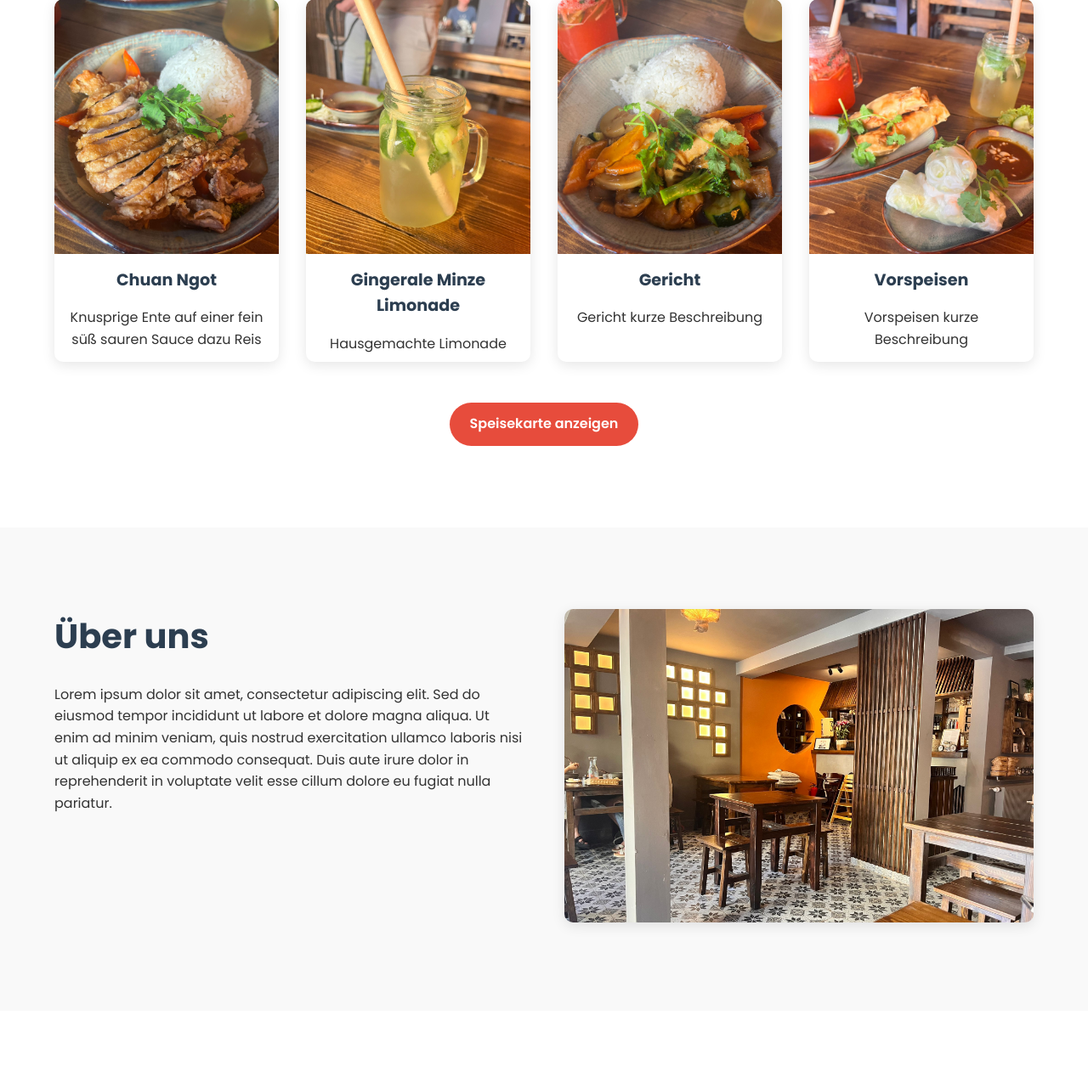
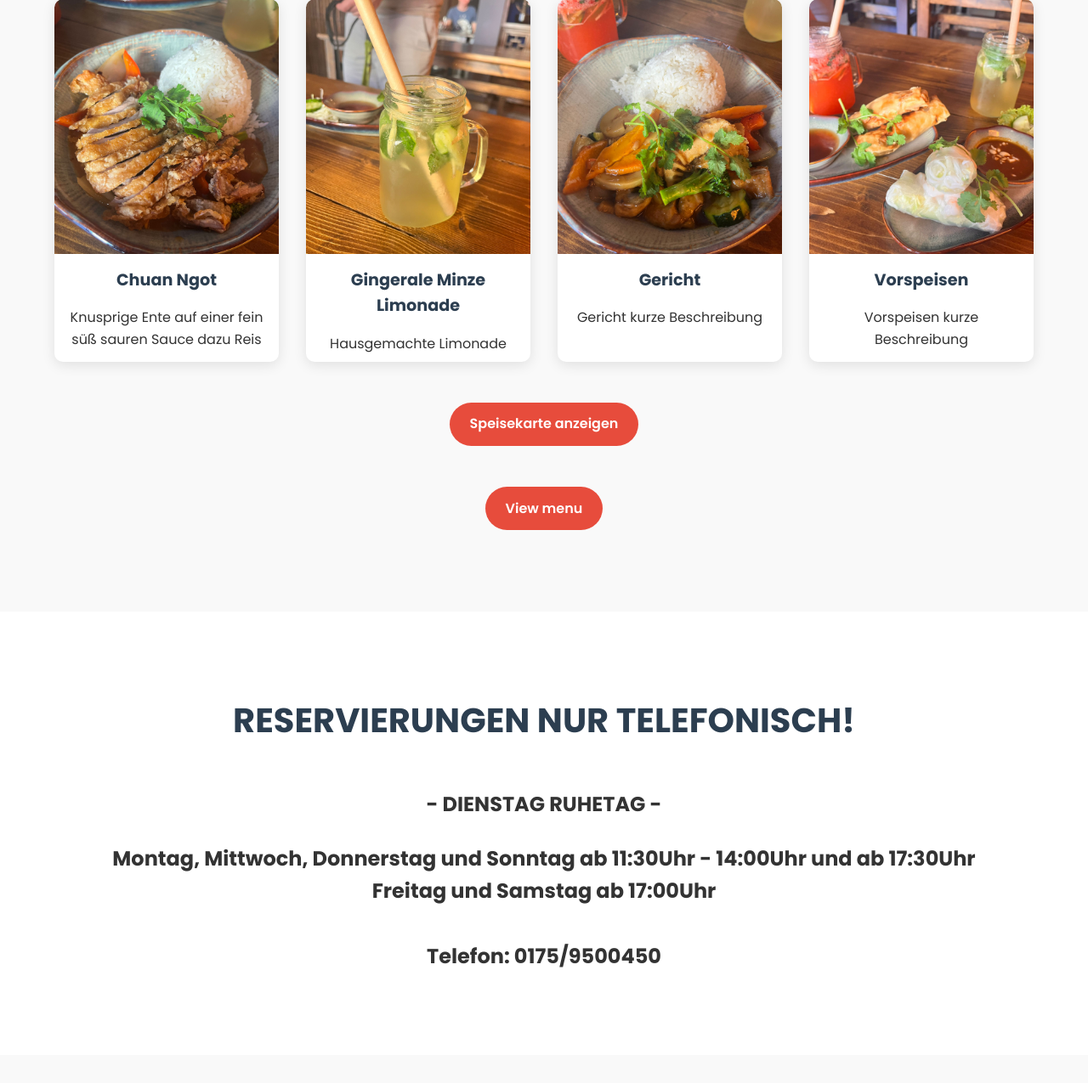
Before and after one commit to anonknowsit/restaurant-dummy, a PHP site: page / in a window 1280 px wide. Shown: the part 1009-2284 px from the top of the page at 85% size. Run offline with PHP 8.4, Linux system fonts and the light colour scheme.

Commit message:
adjust website

```diff
--- a/css/styles.css
+++ b/css/styles.css
@@ -159,7 +159,7 @@ nav {
 /* Menu section styles */
 .menu {
   padding: 6rem 5%;
-  background-color: #fff;
+  background-color: #f9f9f9;
 }
 
 .menu h2 {
@@ -225,6 +225,77 @@ nav {
 /* Add this style to ensure the link is centered */
 .menu {
   text-align: center; /* Center all text in the menu section */
+}
+
+/* Reservation section styles */
+.reservation {
+  padding: 6rem 5%;
+  background-color: #fff;
+}
+
+.reservation h2 {
+  text-align: center;
+  margin-bottom: 3rem;
+  font-size: 2.5rem;
+  color: #2c3e50;
+}
+
+.reservation-grid {
+  display: grid;
+  grid-template-columns: repeat(auto-fit, minmax(250px, 1fr));
+  gap: 2rem;
+}
+
+.reservation-item {
+  background-color: #fff;
+  border-radius: 10px;
+  overflow: hidden;
+  box-shadow: 0 4px 15px rgba(0, 0, 0, 0.1);
+  transition: transform 0.3s ease;
+}
+
+.reservation-item:hover {
+  transform: translateY(-5px);
+}
+
+.reservation-item img {
+  width: 100%;
+  height: 300px;
+  object-fit: cover;
+}
+
+.reservation-item h3,
+.reservation-item p,
+.reservation-item .price {
+  padding: 0.5rem 1rem;
+}
+
+.reservation-item h3 {
+  font-size: 1.2rem;
+  color: #2c3e50;
+}
+
+.view-full-reservation {
+  display: inline-block;
+  text-align: center;
+  margin-top: 3rem;
+  padding: 0.8rem 1.5rem;
+  background-color: #e74c3c;
+  color: #fff;
+  text-decoration: none;
+  font-weight: 600;
+  border-radius: 50px;
+  transition: background-color 0.3s ease, transform 0.3s ease;
+}
+
+.view-full-reservation:hover {
+  background-color: #c0392b;
+  transform: translateY(-3px);
+}
+
+/* Add this style to ensure the link is centered */
+.reservation {
+  text-align: center; /* Center all text in the reservation section */
 }
 
 /* About section styles */
@@ -294,6 +365,7 @@ nav {
   border: 1px solid #ddd;
   border-radius: 5px;
   font-family: "Poppins", sans-serif;
+  resize: vertical;
 }
 
 #contact-form button {
--- a/index.html
+++ b/index.html
@@ -22,13 +22,7 @@
                     <li><a href="#contact">Kontakt</a></li>
                 </ul>
                 <!-- Desktop reservation button -->
-            <a href="#" class="reservation-btn desktop-only">Reservieren</a>
-            </div>
-            <!-- Burger menu icon -->
-            <div class="burger">
-                <div class="line1"></div>
-                <div class="line2"></div>
-                <div class="line3"></div>
+            <a href="#reservation" class="reservation-btn desktop-only">Reservieren</a>
             </div>
         </nav>
     </header>
@@ -66,7 +60,17 @@
                     <p>Vorspeisen kurze Beschreibung</p>
                 </div>
             </div>
-            <a href="./misc/menu_german.pdf" class="view-full-menu" target="_blank" rel="noopener noreferrer">Speisekarte anzeigen</a>
+            <a href="./misc/menu_german.pdf" class="view-full-menu" target="_blank" rel="noopener noreferrer">Speisekarte anzeigen</a><br>
+            <a href="./misc/menu_english.pdf" class="view-full-menu" target="_blank" rel="noopener noreferrer">View menu</a>
+        </section>
+
+        <section id="reservation" class="reservation">
+            <h2>RESERVIERUNGEN NUR TELEFONISCH!</h2>
+            <h1>- DIENSTAG RUHETAG -</h1>
+            <br>
+            <div class="reservation-grid">
+            <h1>Montag, Mittwoch, Donnerstag und Sonntag ab 11:30Uhr - 14:00Uhr und ab 17:30Uhr <br> Freitag und Samstag ab 17:00Uhr <br><br> Telefon: 0175/9500450</h1>
+            </div>
         </section>
 
         <section id="about" class="about">
@@ -87,7 +91,7 @@
                     <input type="email" name="email" placeholder="Email" required>
                     <select name="reason" required>
                         <option value="" disabled selected>Grund der Kontaktaufnahme</option>
-                        <option value="reservation">Reservierung</option>
+                        <!--<option value="reservation">Reservierung</option>-->
                         <option value="inquiry">Allgemeine Frage</option>
                         <option value="feedback">Feedback</option>
                     </select>
@@ -97,7 +101,7 @@
                 <div class="contact-info">
                     <h3>Besucht uns</h3>
                     <p><i class="fas fa-map-marker-alt"></i> Marktpl. 2, 55283 Nierstein, Germany</p>
-                    <p><i class="fas fa-phone"></i> 1234567890</p>
+                    <p><i class="fas fa-phone"></i> 0175/9500450</p>
                     <p><i class="fas fa-envelope"></i> dummy@email.de</p>
                     <h3>Öffnungszeiten</h3>
                     <p>Mittwoch - Montag: <b>11:30 Uhr</b> - <b>14:00 Uhr</b>, <b>17:30 Uhr </b>- <b>22:00 Uhr</b></p>
@@ -137,7 +141,7 @@
                 <h3>Connect With Us</h3>
                 <div class="social-icons">
                     <a href="https://www.tiktok.com/@hoi.an.nierstein?fbclid=PAY2xjawJwVzVleHRuA2FlbQIxMQABpwkIg7xr_4Fcc6cSFmhM99jDg0FHNCeIpD9gpjX06CayT_5Vl7TuBb-ITVZW_aem_GSYlG1HuLS6R7HbLGOg1aw"><i class="fab fa-tiktok"></i></a>
-                    <a href="https://www.instagram.com/hoian.nierstein?igsh=MXQ0ZDZ6ajB5OGhhNg==><i class="fab fa-instagram"></i></a>
+                    <a href="https://www.instagram.com/hoian.nierstein?igsh=MXQ0ZDZ6ajB5OGhhNg=="><i class="fab fa-instagram"></i></a>
                 </div>
             </div>
         </div>
```
